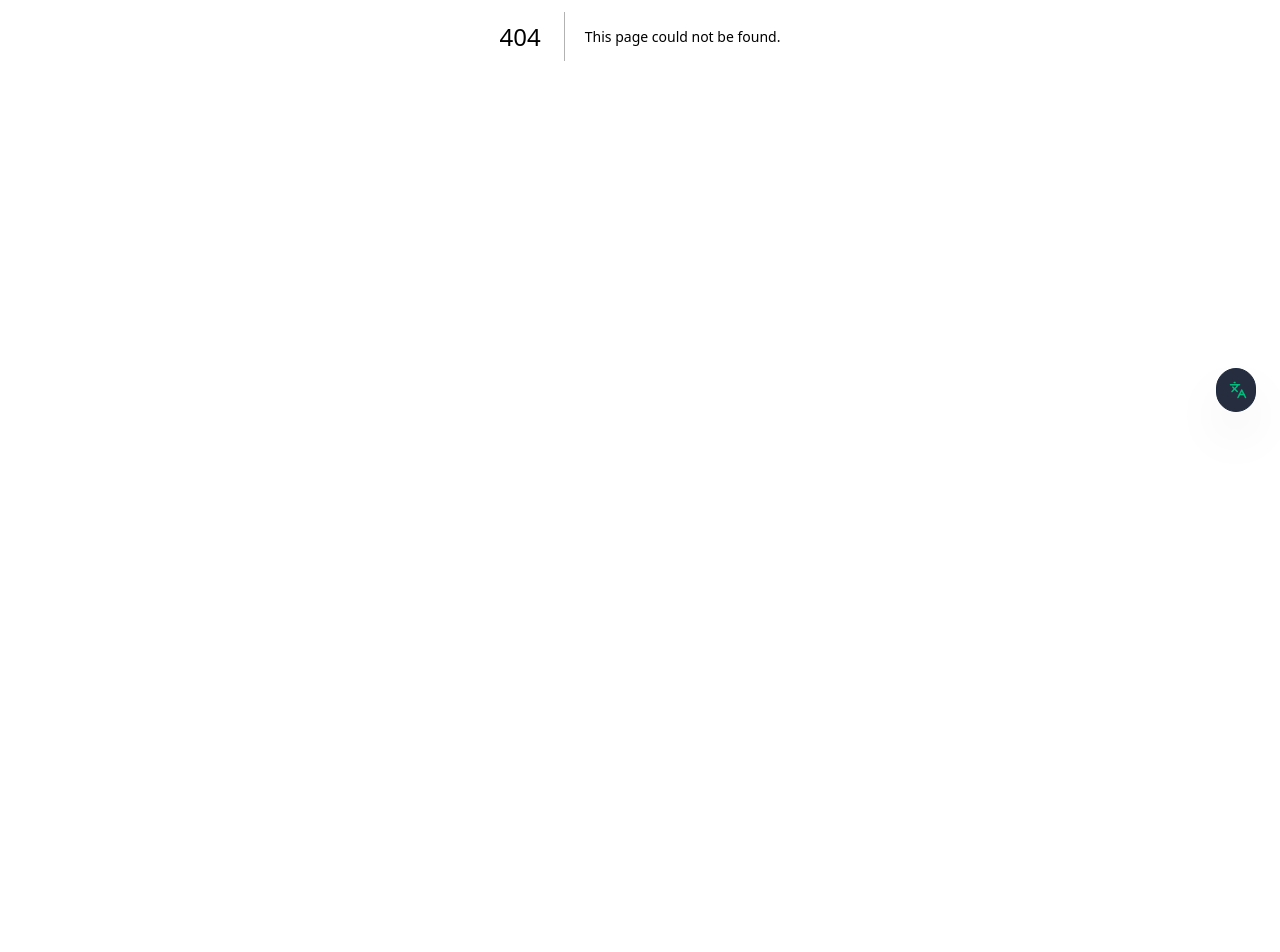
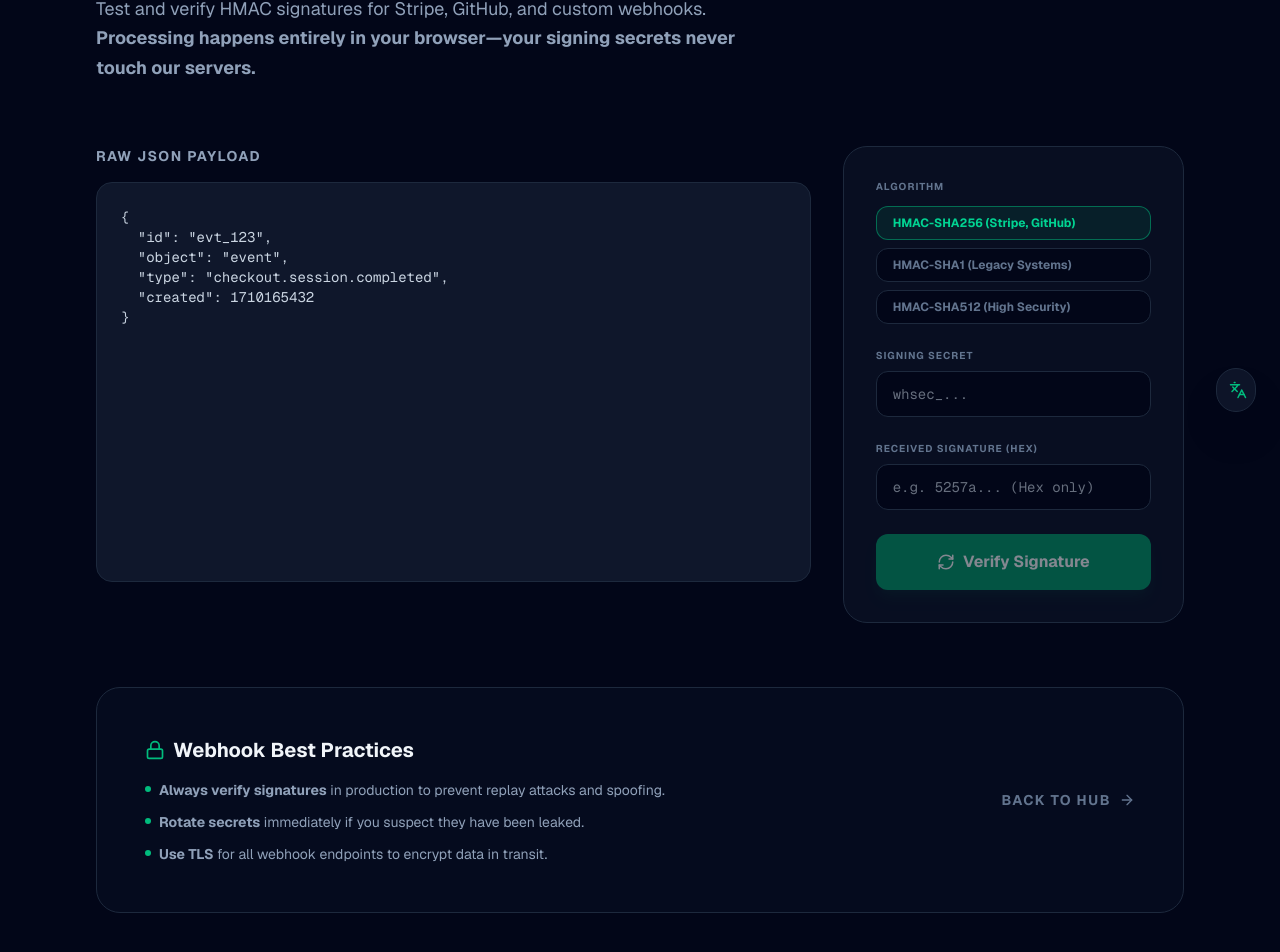
Before and after one commit to cyberdroid2077/opsecforge-tools, a Next.js app: page /tools/webhook-debugger in a window 1280 px wide. Before the commit this address had no page. Shown: the part 364-1316 px from the top of the page. Before the commit the page ends 800 px from the top, so only its background shows below. Built offline with nearby package versions, Linux system fonts and the light colour scheme.

Commit message:
i18n: complete case-studies translation and deploy language selector

```diff
--- /dev/null
+++ b/app/tools/webhook-debugger/page.tsx
@@ -0,0 +1,190 @@
+'use client';
+
+import React, { useState } from 'react';
+import { Webhook, Lock, ArrowRight, Check, Copy, RefreshCw, AlertTriangle, ShieldCheck } from 'lucide-react';
+import Link from 'next/link';
+
+export default function WebhookDebugger() {
+  const [payload, setPayload] = useState('{\n  "id": "evt_123",\n  "object": "event",\n  "type": "checkout.session.completed",\n  "created": 1710165432\n}');
+  const [secret, setSecret] = useState('');
+  const [signature, setSignature] = useState('');
+  const [algorithm, setAlgorithm] = useState('sha256');
+  const [verified, setVerified] = useState<boolean | null>(null);
+
+  const algorithms = [
+    { id: 'sha256', name: 'HMAC-SHA256 (Stripe, GitHub)', color: 'emerald' },
+    { id: 'sha1', name: 'HMAC-SHA1 (Legacy Systems)', color: 'amber' },
+    { id: 'sha512', name: 'HMAC-SHA512 (High Security)', color: 'blue' }
+  ];
+
+  const verifySignature = async () => {
+    if (!secret || !signature || !payload) return;
+
+    try {
+      const encoder = new TextEncoder();
+      const keyData = encoder.encode(secret);
+      const msgData = encoder.encode(payload);
+
+      const key = await crypto.subtle.importKey(
+        'raw',
+        keyData,
+        { name: 'HMAC', hash: algorithm.toUpperCase() },
+        false,
+        ['sign', 'verify']
+      );
+
+      const sigBuffer = new Uint8Array(signature.match(/.{1,2}/g)!.map(byte => parseInt(byte, 16)));
+      const isValid = await crypto.subtle.verify('HMAC', key, sigBuffer, msgData);
+
+      setVerified(isValid);
+    } catch (e) {
+      console.error(e);
+      setVerified(false);
+    }
+  };
+
+  return (
+    <main className="flex min-h-screen flex-col items-center justify-start p-6 lg:p-24 bg-slate-950 font-sans selection:bg-emerald-500/30">
+      <div className="z-10 w-full max-w-6xl font-sans text-slate-300">
+
+        {/* Breadcrumb */}
+        <div className="mb-12 text-slate-500 text-xs font-bold uppercase tracking-widest flex items-center gap-2">
+          <Link href="/" className="hover:text-emerald-400 transition-colors">OpSecForge Hub</Link>
+          <span>/</span>
+          <span className="text-slate-300">Webhook Debugger</span>
+        </div>
+
+        <header className="mb-16">
+          <div className="inline-flex items-center gap-2 px-3 py-1.5 rounded-full bg-rose-500/10 border border-rose-500/20 text-rose-400 mb-6 shadow-sm">
+            <Webhook size={14} />
+            <span className="text-xs font-bold tracking-wider uppercase">Beta • Client-Side Verification</span>
+          </div>
+          <h1 className="text-4xl lg:text-5xl font-extrabold tracking-tight text-slate-100 mb-6 leading-tight">
+            Webhook Signature Debugger <br/>
+            <span className="text-slate-400 font-medium text-3xl">Verify Payloads Locally</span>
+          </h1>
+          <p className="text-slate-400 max-w-2xl text-lg mb-8 leading-relaxed">
+            Test and verify HMAC signatures for Stripe, GitHub, and custom webhooks.
+            <strong> Processing happens entirely in your browser—your signing secrets never touch our servers.</strong>
+          </p>
+        </header>
+
+        <div className="grid grid-cols-1 lg:grid-cols-3 gap-8 mb-16">
+          {/* Payload input */}
+          <div className="lg:col-span-2 flex flex-col gap-4">
+            <label className="text-sm font-bold text-slate-400 uppercase tracking-widest">Raw JSON Payload</label>
+            <textarea
+              value={payload}
+              onChange={(e) => setPayload(e.target.value)}
+              className="w-full h-[400px] bg-slate-900 border border-slate-800 rounded-2xl p-6 font-mono text-sm focus:border-emerald-500/50 outline-none resize-none transition-all"
+              placeholder="Paste raw request body here..."
+            />
+          </div>
+
+          {/* Controls */}
+          <div className="flex flex-col gap-8">
+            <div className="p-8 bg-slate-900/50 border border-slate-800 rounded-3xl flex flex-col gap-6">
+              <div>
+                <label className="text-[10px] font-bold text-slate-500 uppercase tracking-widest block mb-3">Algorithm</label>
+                <div className="flex flex-col gap-2">
+                  {algorithms.map((alg) => (
+                    <button
+                      key={alg.id}
+                      onClick={() => setAlgorithm(alg.id)}
+                      className={`px-4 py-2 rounded-xl text-xs font-bold text-left transition-all border ${
+                        algorithm === alg.id
+                        ? 'bg-emerald-500/10 border-emerald-500/50 text-emerald-400'
+                        : 'bg-slate-950 border-slate-800 text-slate-500 hover:border-slate-600'
+                      }`}
+                    >
+                      {alg.name}
+                    </button>
+                  ))}
+                </div>
+              </div>
+
+              <div>
+                <label className="text-[10px] font-bold text-slate-500 uppercase tracking-widest block mb-2">Signing Secret</label>
+                <input
+                  type="password"
+                  value={secret}
+                  onChange={(e) => setSecret(e.target.value)}
+                  placeholder="whsec_..."
+                  className="w-full bg-slate-950 border border-slate-800 rounded-xl px-4 py-3 text-sm font-mono focus:border-emerald-500/50 outline-none transition-all"
+                />
+              </div>
+
+              <div>
+                <label className="text-[10px] font-bold text-slate-500 uppercase tracking-widest block mb-2">Received Signature (Hex)</label>
+                <input
+                  type="text"
+                  value={signature}
+                  onChange={(e) => setSignature(e.target.value)}
+                  placeholder="e.g. 5257a... (Hex only)"
+                  className="w-full bg-slate-950 border border-slate-800 rounded-xl px-4 py-3 text-sm font-mono focus:border-emerald-500/50 outline-none transition-all"
+                />
+              </div>
+
+              <button
+                onClick={verifySignature}
+                disabled={!secret || !signature}
+                className="w-full bg-emerald-600 hover:bg-emerald-500 disabled:opacity-50 disabled:cursor-not-allowed text-white py-4 rounded-xl font-bold transition-all flex items-center justify-center gap-2 shadow-lg shadow-emerald-900/20"
+              >
+                <RefreshCw size={18} /> Verify Signature
+              </button>
+            </div>
+
+            {/* Result display */}
+            {verified !== null && (
+              <div className={`p-8 rounded-3xl border animate-in fade-in slide-in-from-bottom-4 duration-500 ${
+                verified
+                ? 'bg-emerald-500/10 border-emerald-500/30 text-emerald-400'
+                : 'bg-rose-500/10 border-rose-500/30 text-rose-400'
+              }`}>
+                <div className="flex items-center gap-3 mb-2">
+                  {verified ? <ShieldCheck size={24} /> : <AlertTriangle size={24} />}
+                  <h3 className="text-xl font-bold tracking-tight">
+                    {verified ? 'Signature Valid' : 'Invalid Signature'}
+                  </h3>
+                </div>
+                <p className="text-sm opacity-80 leading-relaxed">
+                  {verified
+                    ? 'The signature matches the payload and secret provided. This webhook is authentic.'
+                    : 'The signature does not match. Please check your payload (including whitespace) and signing secret.'}
+                </p>
+              </div>
+            )}
+          </div>
+        </div>
+
+        {/* Security Footer */}
+        <div className="p-8 lg:p-12 bg-slate-900/30 border border-slate-800 rounded-3xl mb-24 flex flex-col md:flex-row gap-12 items-center">
+            <div className="flex-1">
+                <h3 className="text-xl font-bold text-slate-100 mb-4 flex items-center gap-2">
+                    <Lock className="text-emerald-500" size={20} /> Webhook Best Practices
+                </h3>
+                <ul className="space-y-3 text-sm text-slate-400">
+                    <li className="flex gap-2">
+                        <div className="w-1.5 h-1.5 rounded-full bg-emerald-500 mt-1.5 shrink-0" />
+                        <span><strong>Always verify signatures</strong> in production to prevent replay attacks and spoofing.</span>
+                    </li>
+                    <li className="flex gap-2">
+                        <div className="w-1.5 h-1.5 rounded-full bg-emerald-500 mt-1.5 shrink-0" />
+                        <span><strong>Rotate secrets</strong> immediately if you suspect they have been leaked.</span>
+                    </li>
+                    <li className="flex gap-2">
+                        <div className="w-1.5 h-1.5 rounded-full bg-emerald-500 mt-1.5 shrink-0" />
+                        <span><strong>Use TLS</strong> for all webhook endpoints to encrypt data in transit.</span>
+                    </li>
+                </ul>
+            </div>
+            <div className="text-center">
+                <Link href="/" className="inline-flex items-center gap-2 text-slate-500 hover:text-emerald-400 transition-colors font-bold text-sm uppercase tracking-widest">
+                    Back to Hub <ArrowRight size={16} />
+                </Link>
+            </div>
+        </div>
+      </div>
+    </main>
+  );
+}
```
